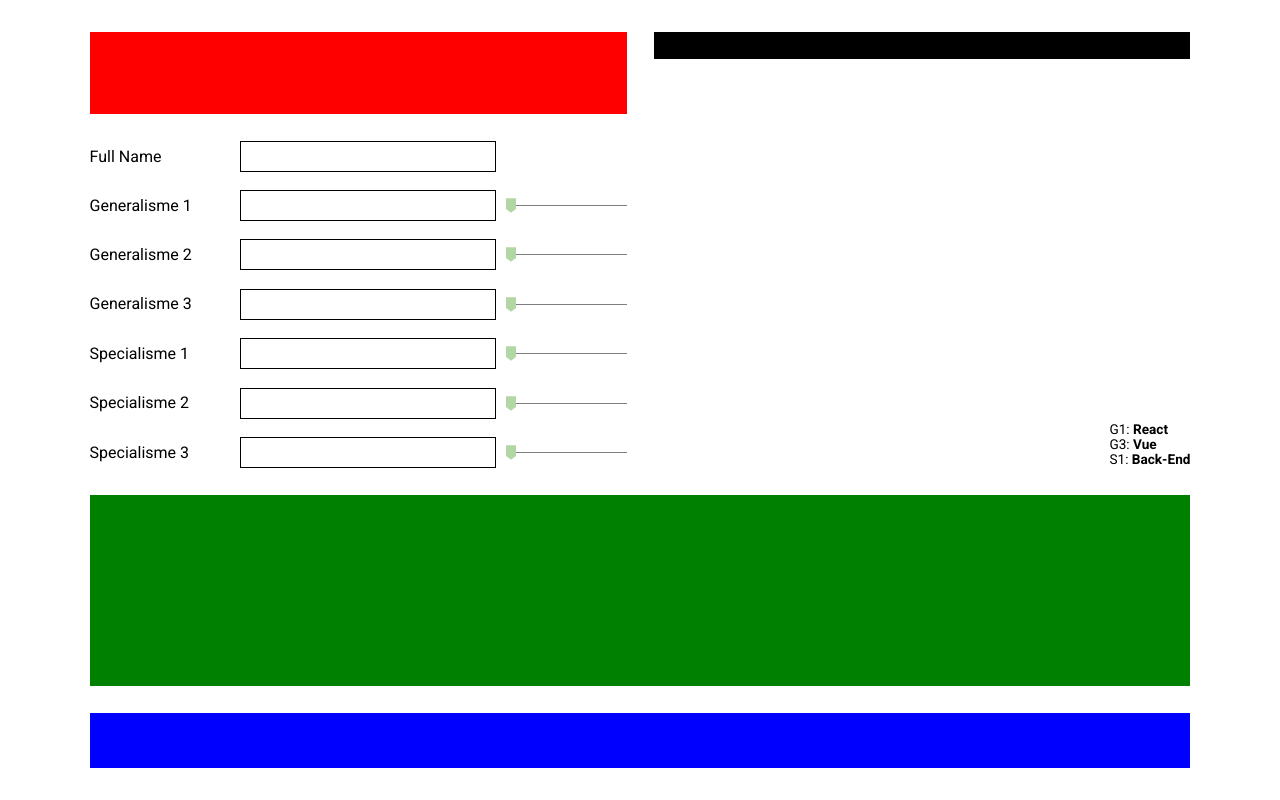
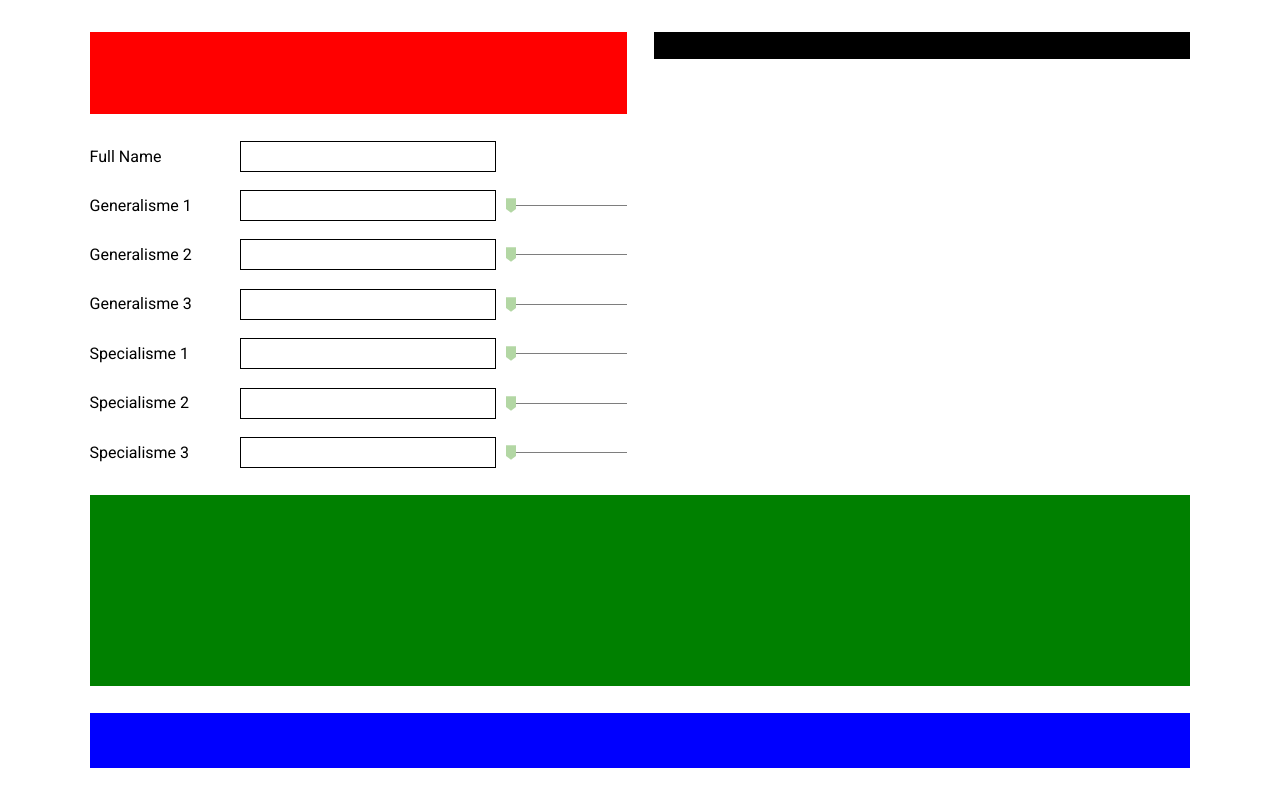
Before and after one commit to Euricom/t-profile-gen-v2, a React (Vite) app: page / in a window 1280 px wide. Built offline with nearby package versions, Linux system fonts and the light colour scheme.

Commit message:
wip: add context to legend component

```diff
--- a/src/components/TProfile/Legend/Legend.tsx
+++ b/src/components/TProfile/Legend/Legend.tsx
@@ -1,36 +1,16 @@
 import React from 'react';
 import * as S from './styles';
+import { LegendProps } from './types';
 
 const proficiencyValue = 25;
 
-const Legend = (): JSX.Element => {
-  const SkillSetPlaceholder = {
-    g1: { proficiency: 25, skill: 'React' },
-    g2: { proficiency: 24, skill: 'Angular' },
-    g3: { proficiency: 100, skill: 'Vue' },
-    s1: { proficiency: 40, skill: 'Back-End' },
-    s2: { proficiency: 10, skill: 'Devops' },
-    s3: { proficiency: 0, skill: 'Data Science' },
-  };
-
-  const legendItems = Object.entries(SkillSetPlaceholder).map((legendItem) => {
-    const abbr = legendItem[0];
-    const { proficiency, skill } = legendItem[1];
-
-    return {
-      abbr,
-      proficiency,
-      skill,
-    };
-  });
-
+const Legend = ({ skillsData }: LegendProps): JSX.Element => (
+  <S.Legend>
+    {skillsData.map((skillsDataItem) => {
+      if (skillsDataItem.skill && skillsDataItem.proficiency <= proficiencyValue) {
         return (
-    <S.Legend>
-      {legendItems.map((legendItem) => {
-        if (legendItem.skill && legendItem.proficiency >= proficiencyValue) {
-          return (
-            <S.LegendItem key={legendItem.abbr}>
-              {legendItem.abbr.toUpperCase()}: <span>{legendItem.skill}</span>
+          <S.LegendItem key={skillsDataItem.abbr}>
+            {skillsDataItem.abbr.toUpperCase()}: <span>{skillsDataItem.skill}</span>
           </S.LegendItem>
         );
       }
@@ -38,6 +18,5 @@ const Legend = (): JSX.Element => {
     })}
   </S.Legend>
 );
-};
 
 export default Legend;
--- /dev/null
+++ b/src/components/TProfile/Legend/types.ts
@@ -0,0 +1,3 @@
+export interface LegendProps {
+  skillsData: { abbr: string; proficiency: number; skill: string }[];
+}
--- a/src/components/TProfile/TProfile.tsx
+++ b/src/components/TProfile/TProfile.tsx
@@ -22,7 +22,7 @@ const TProfile = (): JSX.Element => {
 
   return (
     <S.TProfileWrapper>
-      <Legend />
+      <Legend skillsData={skillSetItems} />
       <S.GeneralisationWrapper>
         {skillSetItems.map((skillSetItem) => {
           if (skillSetItem.skill && skillSetItem.abbr.includes('gen')) {
```
Lines whose indentation alone changed are shown as unchanged.
